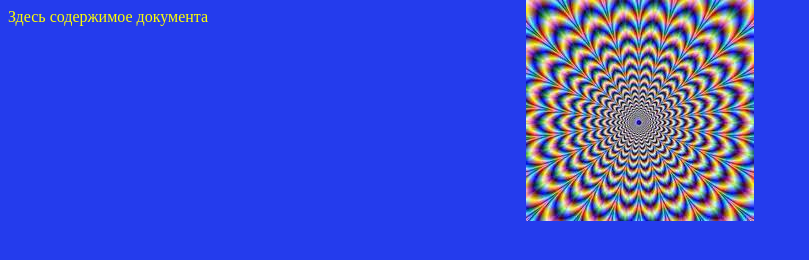
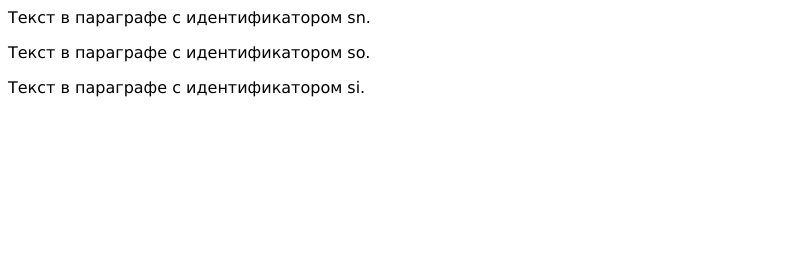
Before and after one commit to ilyaxkotik/Geraskin_mkis23_laba5, a plain HTML site: page index.html in a window 1280 px wide. Shown: the whole page, without its empty margins (0-809 px from the left). Drawn offline with Linux system fonts and the light colour scheme.

Commit message:
8th commit

```diff
--- a/index.html
+++ b/index.html
@@ -1,9 +1,11 @@
 <html>
   <head>
-    <title>css background (фон)</title>
+    <title>css шрифты</title>
     <link rel="stylesheet" type="text/css" href="style.css">
   </head>
   <body>
-    Здесь содержимое документа
+    <p id="sn">Текст в параграфе с идентификатором sn.</p>
+    <p id="so">Текст в параграфе с идентификатором so.</p>
+    <p id="si">Текст в параграфе с идентификатором si.</p>
   </body>
 </html>
--- a/style.css
+++ b/style.css
@@ -1,7 +1,3 @@
-body{
-  background-image:url(picture.gif);
-  background-repeat:no-repeat;
-  background-color:#243CED;
-  background-position:center top;
-  color:yellow;
+p#sn, p#so, p#si{
+  font-family: Verdana, sans-serif;
 }
```
